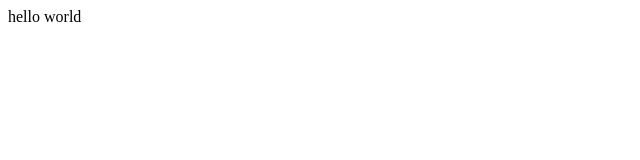
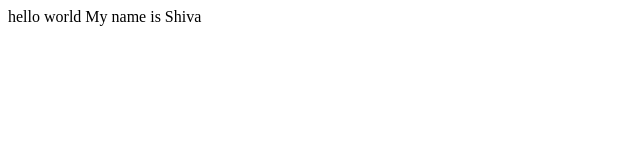
Before and after one commit to ShivaNeupane/cs230, a plain HTML site: page index.html in a window 1280 px wide. Shown: the whole page, without its empty margins (0-640 px from the left). Drawn offline with Linux system fonts and the light colour scheme.

Commit message:
added my name

```diff
--- a/index.html
+++ b/index.html
@@ -1,5 +1,6 @@
 <html>
   <body>
     hello world
+    My name is Shiva
   </body>
 </html>
```
